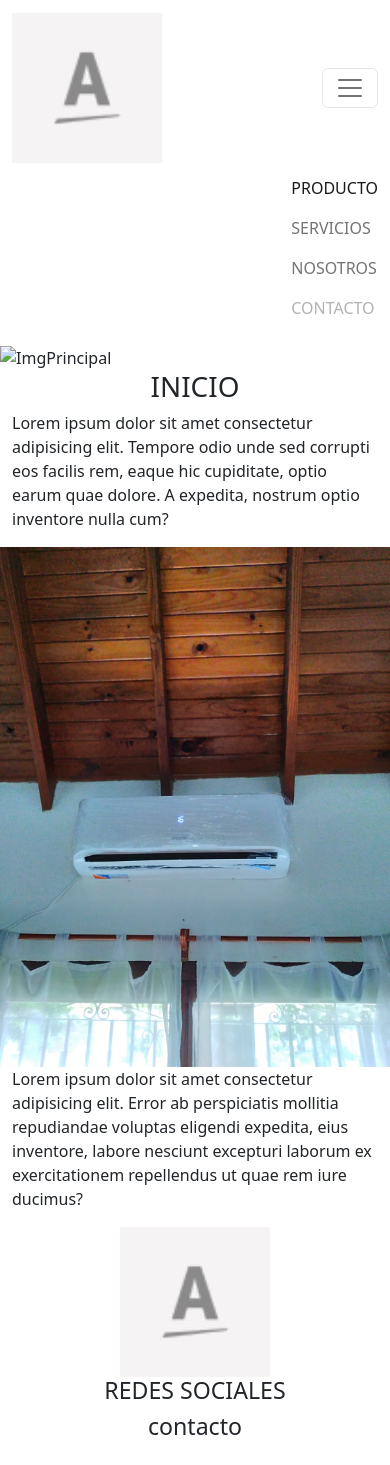
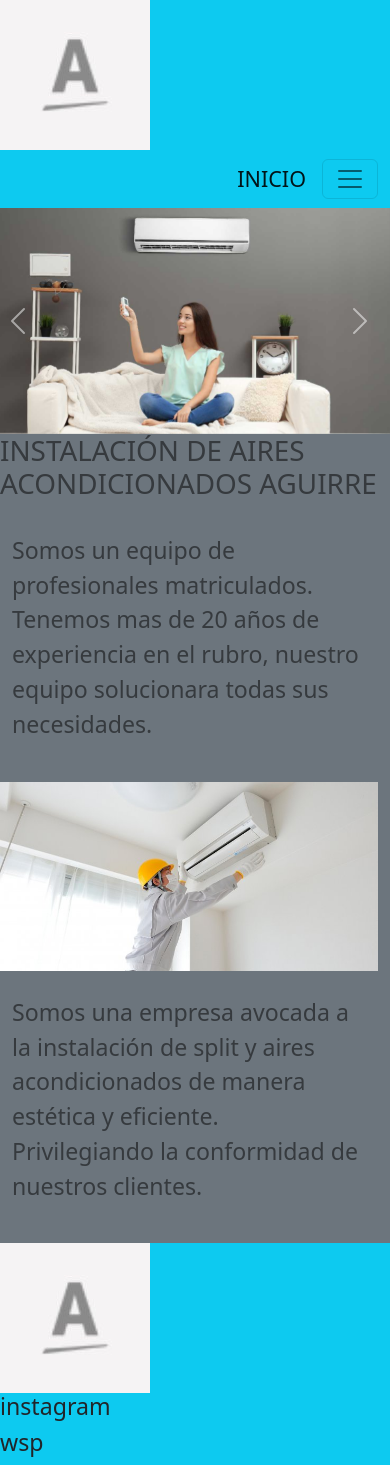
Before and after one commit to JonathanAguirre28/DesarrolloWeb-Bootstrap, a website: page index.html in a window 390 px wide. Drawn offline with nearby package versions, Linux system fonts and the light colour scheme.

Commit message:
terminando con el header y main de index.html

```diff
--- a/index.html
+++ b/index.html
@@ -9,96 +9,110 @@
   <link rel="shortcut icon" href="imagenes/icono.jpg" type="image/x-icon">
   <title>INICIO- AIRES ACONDICIONADOS AGUIRRE</title>
   <!-- ------------------------------ Etiqueta Meta ------------------------------ -->
-    <meta name="description" content="Nuestros técnicos expertos en aires acondicionados están listos para ayudarte en cualquier momento.">
-    <meta name= "keywords" content="instalaciones, reparaciones, carga de gas, limpieza, traslados">
+  <meta name="description"
+    content="Nuestros técnicos expertos en aires acondicionados están listos para ayudarte en cualquier momento.">
+  <meta name="keywords" content="instalaciones, reparaciones, carga de gas, limpieza, traslados">
   <!-- ---------------------------- link css aos ----------------------------- -->
   <link href="https://unpkg.com/aos@2.3.1/dist/aos.css" rel="stylesheet">
   <!-- ------------------------------ link css ------------------------------- -->
   <link rel="stylesheet" href="css/style.css">
 </head>
 
-<body>
-    <div class="container-fluid">
-        <header class="row bg-principal">
-          <nav class="navbar navbar-expand-lg">
-            <div class="container-fluid">
-              <a class="navbar-brand" href="#"><img src="imagenes/icono.jpg" class="Img__logo "></a>
-              <button class="navbar-toggler" type="button" data-bs-toggle="collapse" data-bs-target="#navbarSupportedContent"
-                aria-controls="navbarSupportedContent" aria-expanded="false" aria-label="Toggle navigation">
+<body class="p-0 mb0 bg-secondary text-white">
+  <div class="container-fluid p-0" data-aos="zoom-out">
+    <header class="row bg-info text-dark">
+      <div class="col-lg-6 col-12">
+        <img src="imagenes/icono.jpg" alt="logo">
+      </div>
+      <div class="col-lg-6 col-12 d-flex justify-content-end">
+        <nav class="navbar navbar-expand-lg bg-info text-dark">
+          <a class="navbar-brand fs-4" href="index.html">INICIO</a>
+          <button class="navbar-toggler" type="button" data-bs-toggle="collapse" data-bs-target="#navbarNavDropdown"
+            aria-controls="navbarNavDropdown" aria-expanded="false" aria-label="Toggle navigation">
             <span class="navbar-toggler-icon"></span>
           </button>
-              <div class="collapse navbar-collapse d-flex justify-content-end" id="navbarSupportedContent">
-                <ul class="navbar-nav mb-2 mb-lg-0">
+          <div class="collapse navbar-collapse" id="navbarNavDropdown">
+            <ul class="navbar-nav">
               <li class="nav-item">
-                    <div class="collapse navbar-collapse d-flex justify-content-end" id="navbarSupportedContent">
-                      <a class="nav-link active " aria-current="page" href="#">PRODUCTO</a>
+                <a class="nav-link active fs-4" aria-current="page" href="pages/nosotros.html">NOSOTROS</a>
               </li>
               <li class="nav-item">
-                    <a class="nav-link" href="#">SERVICIOS</a>
+                <a class="nav-link fs-4" href="#">CONTACTO</a>
+              </li>
+              <li class="nav-item">
+                <a class="nav-link fs-4" href="#">PRODUCTO</a>
               </li>
               <li class="nav-item dropdown">
-                    <a class="nav-link">
-                      NOSOTROS
+                <a class="nav-link dropdown-toggle fs-4" href="#" role="button" data-bs-toggle="dropdown"
+                  aria-expanded="false">
+                  PRESUPUESTO
                 </a>
-                  </li>
-                  <li class="nav-item">
-                    <a class="nav-link disabled">CONTACTO</a>
               </li>
             </ul>
           </div>
       </div>
       </nav>
+  </div>
   </header>
-        <body>
-        <div class="row">
-          <div class="col-12 col-xl-12">
+  <main class="row">
+    <div id="carouselExampleControls" class="carousel slide m-0 p-0" data-bs-ride="carousel">
+      <div class="carousel-inner">
+        <div class="carousel-item active">
+          <img src="imagenes/imagenheader1.webp" class="d-block w-100" alt="...">
+        </div>
+        <div class="carousel-item">
+          <img src="imagenes/imagenheader3.jpg" class="d-block w-100" alt="...">
+        </div>
+        <div class="carousel-item">
+          <img src="imagenes/imagenHeader2.webp" class="d-block w-100" alt="...">
         </div>
       </div>
-
-        <div class="row">
-          <div class="col-xl-12 col-12 p-0">
-            <img src="imagenes/imagenmain.jpg" alt="ImgPrincipal" class="Img__main">
+      <button class="carousel-control-prev" type="button" data-bs-target="#carouselExampleControls"
+        data-bs-slide="prev">
+        <span class="carousel-control-prev-icon" aria-hidden="true"></span>
+        <span class="visually-hidden">Previous</span>
+      </button>
+      <button class="carousel-control-next" type="button" data-bs-target="#carouselExampleControls"
+        data-bs-slide="next">
+        <span class="carousel-control-next-icon" aria-hidden="true"></span>
+        <span class="visually-hidden">Next</span>
+      </button>
     </div>
+    <div class="col-lg-12 col-12 d-flex justify-content-center text-black-50" data-aos="zoom-in">
+      <h1>INSTALACIÓN DE AIRES ACONDICIONADOS AGUIRRE</h1>
     </div>
-
-        <div class="row">
-          <div class="col-xl-12 col-12 d-flex justify-content-center">
-            <h1>INICIO</h1>
+    <div class="col-lg-4 col-12 fs-3 text-black-50 p-4" data-aos="zoom-in">
+      <P>Somos un equipo de profesionales matriculados. Tenemos mas de 20 años de experiencia en el rubro,
+        nuestro equipo solucionara todas sus necesidades.</P>
     </div>
+    <div class="col-lg-4 col-12">
+      <img src="imagenes/imagen5.jpg" alt="imagenMain" class="img-fluid ">
     </div>
-
-        <div class="row">
-          <div class="col-xl-4 col-12">
-            <p>Lorem ipsum dolor sit amet consectetur adipisicing elit. Tempore odio unde sed corrupti eos facilis rem,
-              eaque hic cupiditate, optio earum quae dolore. A expedita, nostrum optio inventore nulla cum?</p>
+    <div class="col-lg-4 col-12 fs-3 text-black-50 p-4" data-aos="zoom-in">
+      <p>Somos una empresa avocada a la instalación de split y aires acondicionados de manera estética y eficiente.
+        Privilegiando la conformidad de nuestros clientes.</p>
     </div>
-          <div class="col-xl-4 col-12 p-0">
-            <img src="imagenes/iamgen4.jpeg" alt="ImgMain" class="img-fluid">
+  </main>
+  <footer class="row p-0 bg-info text-dark" data-aos="fade-up">
+    <div class="col-lg-4 col-12">
+      <img src="imagenes/icono.jpg" alt="ImagenFooter">
     </div>
-          <div class="col-xl-4 col-12">
-            <p>Lorem ipsum dolor sit amet consectetur adipisicing elit. Error ab perspiciatis mollitia repudiandae
-              voluptas eligendi expedita, eius inventore, labore nesciunt excepturi laborum ex exercitationem
-              repellendus ut quae rem iure ducimus?</p>
+    <div class="col-lg-4 col-12">
+      <h3>instagram</h3>
     </div>
-        </div>
-      </div>
-
-      <footer class="row bg-principal">
-        <div class="col-xl-4 col-12 d-flex justify-content-center">
-          <img src="imagenes/icono.jpg" alt="ImgFoo" class="Img__logo ">
-        </div>
-        <div class="col-xl-4 col-12 d-flex justify-content-center">
-          <h3>REDES SOCIALES</h3>
-        </div>
-        <div class="col-xl-4 col-12 d-flex justify-content-center">
-          <h3>contacto</h3>
+    <div class="col-lg-4 col-12">
+      <h3>wsp</h3>
     </div>
   </footer>
-
+  <script src="https://cdn.jsdelivr.net/npm/bootstrap@5.2.3/dist/js/bootstrap.bundle.min.js"
+    integrity="sha384-kenU1KFdBIe4zVF0s0G1M5b4hcpxyD9F7jL+jjXkk+Q2h455rYXK/7HAuoJl+0I4"
+    crossorigin="anonymous"></script>
   <script src="https://unpkg.com/aos@2.3.1/dist/aos.js"></script>
   <script>
     AOS.init();
   </script>
+
+  </div>
 </body>
 
 </html>
--- a/scss/bootstrap.scss
+++ b/scss/bootstrap.scss
@@ -49,3 +49,6 @@
 // Utilities
 @import "utilities/api";
 // scss-docs-end import-stack
+
+//nuestro sass
+@import "nuestro";
--- a/scss/mixins/_grid.scss
+++ b/scss/mixins/_grid.scss
@@ -9,7 +9,7 @@
   flex-wrap: wrap;
   // TODO: Revisit calc order after https://github.com/react-bootstrap/react-bootstrap/issues/6039 is fixed
   margin-top: calc(-1 * var(--#{$prefix}gutter-y)); // stylelint-disable-line function-disallowed-list
-  margin-right: calc(-.5 * var(--#{$prefix}gutter-x)); // stylelint-disable-line function-disallowed-list
+  margin-right: calc(-0 * var(--#{$prefix}gutter-x)); // stylelint-disable-line function-disallowed-list
   margin-left: calc(-.5 * var(--#{$prefix}gutter-x)); // stylelint-disable-line function-disallowed-list
 }
 
```
Also changed, not shown: pages/contacto.html (+35 -17 lines), pages/nosotros.html (+36 -20 lines), pages/presupuesto.html (+35 -17 lines), pages/producto.html (+35 -17 lines), css/style.css, imagenes/imagenHeader2.webp (added), scss/_nuestro.scss (added). Lines whose indentation alone changed are shown as unchanged.
